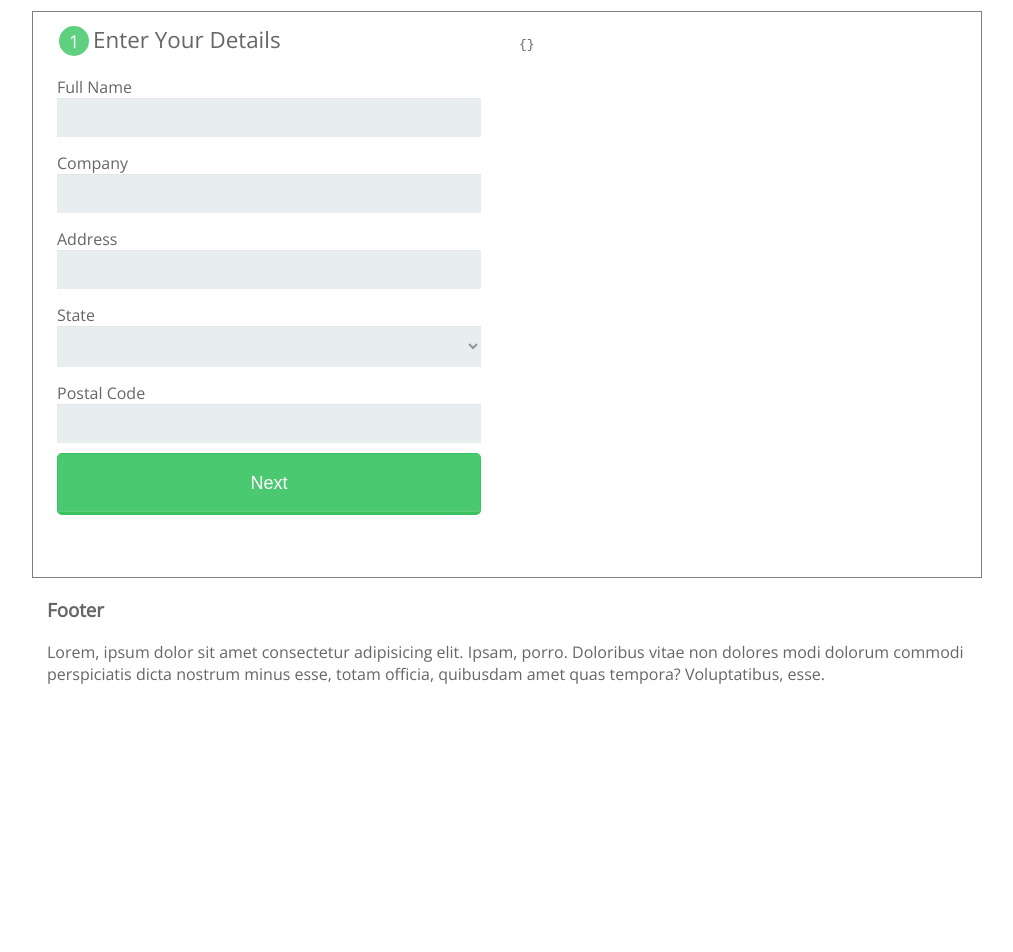
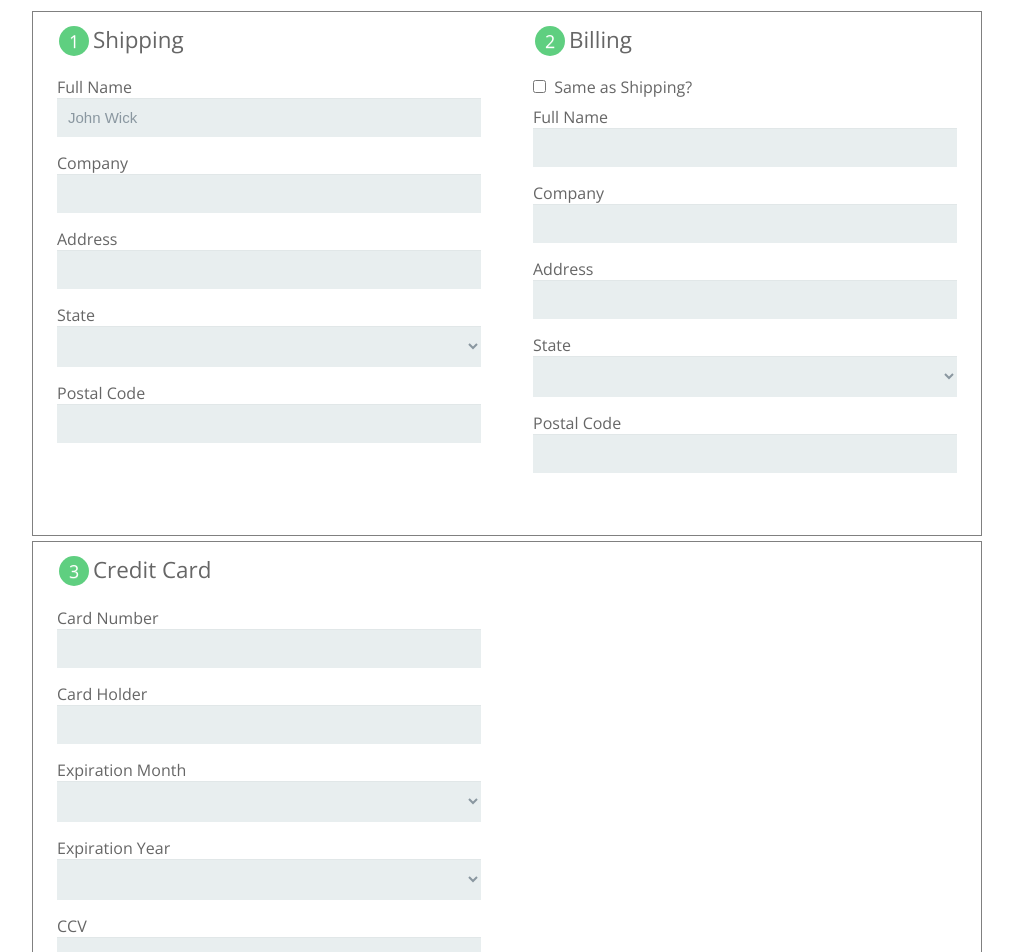
Before and after one commit to sudogem/vue3_forms, a Vue app: page / in a window 1280 px wide. Shown: the part 100-1052 px from the top of the page, without its empty margins (133-1146 px from the left). Before the commit the page ends 826 px from the top, so only its background shows below. Built offline with nearby package versions, Linux system fonts and the light colour scheme.

Commit message:
creating form with model binding

```diff
--- a/src/App.vue
+++ b/src/App.vue
@@ -2,25 +2,81 @@
 import Header from './components/Header.vue'
 import Footer from './components/Footer.vue'
 import states from "@/lookup/states";
+import months from "@/lookup/months";
+import years from "@/lookup/years";
+
 import { formatState } from "@/formatters";
 
-import { ref } from 'vue';
+import { ref, computed, watch } from 'vue';
 
-const shipping = ref({});
+const error = ref('');
+
+const shipping = ref({
+  fullName: "John Wick"
+});
+const billing = ref({});
+const card = ref({});
+
+const sameAsShipping = ref(false);
 
 function onSubmit() {
-  alert("submit...")
+  error.value = "Can't save yet no API";
 }
+
+const shippingZip = computed({
+  get: () => shipping.value.postalCode,
+  set: (newVal) => {
+    if (newVal && typeof newVal === 'string') {
+      if (newVal.length <= 5 || newVal.indexOf('-') > -1) {
+        shipping.value.postalCode = newVal;
+      } else {
+        shipping.value.postalCode = `${newVal.substring(0, 5)}-${newVal.substring(5)}`
+      }
+    } else {
+      console.error("Invalid Postal Code");
+    }
+  }
+})
+
+const billingZip = computed({
+  get: () => billing.value.postalCode,
+  set: (newVal) => {
+    if (newVal && typeof newVal === 'string') {
+      if (newVal.length <= 5 || newVal.indexOf('-') > -1) {
+        billing.value.postalCode = newVal;
+      } else {
+        billing.value.postalCode = `${newVal.substring(0, 5)}-${newVal.substring(5)}`
+      }
+    } else {
+      console.error("Invalid Postal Code");
+    }
+  }
+})
+
+watch(
+  () => sameAsShipping.value,
+  () => {
+    if (sameAsShipping.value) {
+      billing.value.fullName = shipping.value.fullName;
+      billing.value.company = shipping.value.company;
+      billing.value.address1 = shipping.value.address1;
+      billing.value.state = shipping.value.state;
+      billing.value.postalCode = shipping.value.postalCode;
+    }
+  }
+);
+
 </script>
 
 <template>
   <div class="wrapper">
     <Header></Header>
     <section class="columns">
+      <div v-if="error" class="error">{{ error }}</div>
       <div class="column">
         <form novalidate @submit.prevent="onSubmit">
           <fieldset>
-            <legend><span class="number">1</span>Enter Your Details</legend>
+            <legend><span class="number">1</span>Shipping</legend>
             <label for="fullName">Full Name</label>
             <input type="text" id="fullName" v-model="shipping.fullName" />
             <label for="company">Company</label>
@@ -32,19 +88,67 @@ function onSubmit() {
               <option v-for="state in states" :value="state.abbreviation" :key="state.abbreviation">{{ formatState(state) }}</option>
             </select>
             <label for="postalCode">Postal Code</label>
-            <input type="text" id="postalCode" v-model="shipping.postalCode" />
-            <button type="submit">Next</button>
+            <input type="text" id="postalCode" v-model="shippingZip" />
           </fieldset>
         </form>
       </div>
 
       <div class="column">
-        <pre>{{ shipping }}</pre>
-        <!-- <h2>1st Content Area</h2>
-        <p>Lorem ipsum dolor sit amet consectetur adipisicing elit. Sequi ratione
-          architecto necessitatibus cum praesentium dolor totam voluptatibus recusandae?</p> -->
+        <form novalidate @submit.prevent="onSubmit">
+          <fieldset>
+            <legend><span class="number">2</span>Billing</legend>
+            <label for="sameshipping">
+              <input type="checkbox" v-model="sameAsShipping" />
+              Same as Shipping?
+            </label>
+
+            <label for="fullName">Full Name</label>
+            <input type="text" id="fullName" v-model="billing.fullName" :disabled="sameAsShipping" />
+            <label for="company">Company</label>
+            <input type="text" id="company" v-model="billing.company" :disabled="sameAsShipping" />
+            <label for="address1">Address</label>
+            <input type="text" id="address1" v-model="billing.address1" :disabled="sameAsShipping" />
+            <label for="state">State</label>
+            <select id="state" v-model="billing.state" :disabled="sameAsShipping">
+              <option v-for="state in states" :value="state.abbreviation" :key="state.abbreviation">{{ formatState(state) }}</option>
+            </select>
+            <label for="postalCode">Postal Code</label>
+            <input type="text" id="postalCode" v-model="billingZip" :disabled="sameAsShipping"/>
+          </fieldset>
+        </form>
       </div>
     </section>
+
+    <section class="columns">
+      <div class="column">
+        <form novalidate @submit.prevent="onSubmit">
+          <fieldset>
+            <legend><span class="number">3</span>Credit Card</legend>
+            <label for="cardNumber">Card Number</label>
+            <input type="text" id="cardNumber" v-model="card.cardNumber" />
+            <label for="cardHolder">Card Holder</label>
+            <input type="text" id="cardHolder" v-model="card.cardHolder" />
+            <label for="exMonth">Expiration Month</label>
+            <select id="exMonth" v-model="card.exMonth">
+              <option v-for="month in months" :value="month.number" :key="month.number">{{ month.name }}</option>
+            </select>
+            <label for="exYear">Expiration Year</label>
+            <select id="exYear" v-model="card.exYear">
+              <option v-for="year in years()" :value="year" :key="year">{{ year }}</option>
+            </select>
+            <label for="ccv">CCV</label>
+            <input type="text" id="ccv" v-model="card.ccv" />
+
+            <button type="submit">Next</button>
+          </fieldset>
+        </form>
+      </div>
+      <div class="column"></div>
+    </section>
+
+    <pre>{{ shipping }}</pre>
+    <pre>{{ billing }}</pre>
+    <pre>{{ card }}</pre>
 
     <Footer />
   </div>
--- a/src/assets/main.css
+++ b/src/assets/main.css
@@ -36,6 +36,14 @@ header {
 	&:last-child { margin-right: 0; }
 
 }
+
+.error {
+  background-color: red;
+  width: 100%;
+  padding: 10px;
+  color: #fff;
+}
+
 button  {
   padding:  19px 39px 18px 39px;
   color:  #FFF;
--- /dev/null
+++ b/src/lookup/months.js
@@ -0,0 +1,49 @@
+export default [{
+  "name": "January",
+  "shortName": "Jan",
+  "number": "1"
+}, {
+  "name": "February",
+  "shortName": "Feb",
+  "number": "2"
+}, {
+  "name": "March",
+  "shortName": "Mar",
+  "number": "3"
+}, {
+  "name": "April",
+  "shortName": "Apr",
+  "number": "4"
+},{
+  "name": "May",
+  "shortName": "May",
+  "number": "5"
+}, {
+  "name": "June",
+  "shortName": "Jun",
+  "number": "6"
+}, {
+  "name": "July",
+  "shortName": "Jul",
+  "number": "7"
+}, {
+  "name": "August",
+  "shortName": "Aug",
+  "number": "8"
+}, {
+  "name": "September",
+  "shortName": "Sep",
+  "number": "9"
+}, {
+  "name": "October",
+  "shortName": "Oct",
+  "number": "10"
+}, {
+  "name": "November",
+  "shortName": "Nov",
+  "number": "11"
+}, {
+  "name": "December",
+  "shortName": "Dec",
+  "number": "12"
+}];
--- /dev/null
+++ b/src/lookup/years.js
@@ -0,0 +1,3 @@
+export default function() {
+  return Array.from({ length: 12 }, (_, i) => i + 2023);
+};
```
